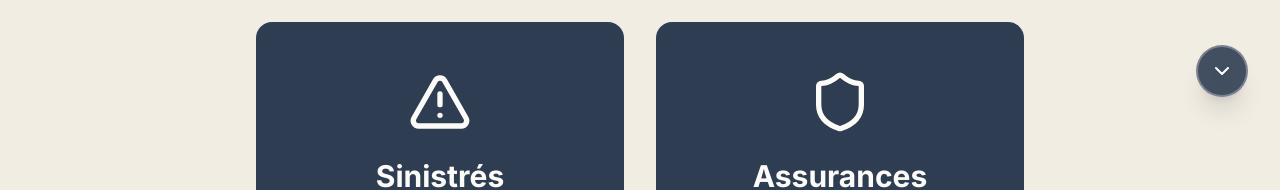
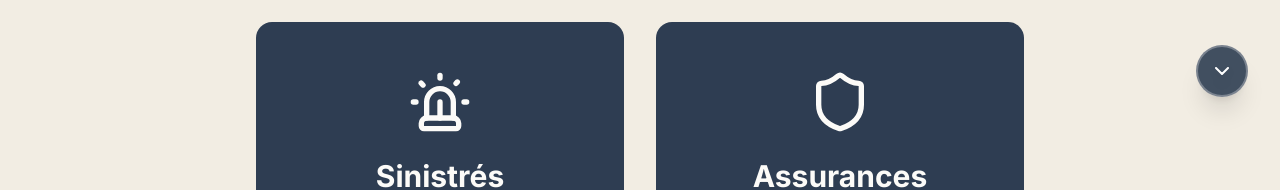
Before and after one commit to valcourgeau/sini, a Next.js app: page / in a window 1280 px wide. Shown: the part 362-552 px from the top of the page. Built offline with nearby package versions, Linux system fonts and the light colour scheme.

Commit message:
feat: fix buttons

```diff
--- a/src/app/page.tsx
+++ b/src/app/page.tsx
@@ -19,7 +19,7 @@ export default function HomePage() {
             </p>
             <div className="grid md:grid-cols-2 gap-8 max-w-3xl mx-auto">
               <ScrollButton
-                iconName="alert-triangle"
+                iconName="siren"
                 title="Sinistrés"
                 description="Affecté(e) par un sinistre ? Nous vous accompagnons."
                 sectionId="sinistres"
--- a/src/components/ui/scroll-button.tsx
+++ b/src/components/ui/scroll-button.tsx
@@ -1,9 +1,9 @@
 'use client';
 
-import { AlertTriangle, Shield, LucideIcon } from "lucide-react";
+import { AlertTriangle, Shield, Siren, LucideIcon } from "lucide-react";
 
 interface ScrollButtonProps {
-  iconName: 'alert-triangle' | 'shield';
+  iconName: 'alert-triangle' | 'shield' | 'siren';
   title: string;
   description: string;
   sectionId: string;
@@ -12,6 +12,7 @@ interface ScrollButtonProps {
 const iconMap: Record<ScrollButtonProps['iconName'], LucideIcon> = {
   'alert-triangle': AlertTriangle,
   'shield': Shield,
+  'siren': Siren,
 };
 
 export function ScrollButton({ iconName, title, description, sectionId }: ScrollButtonProps) {
```
